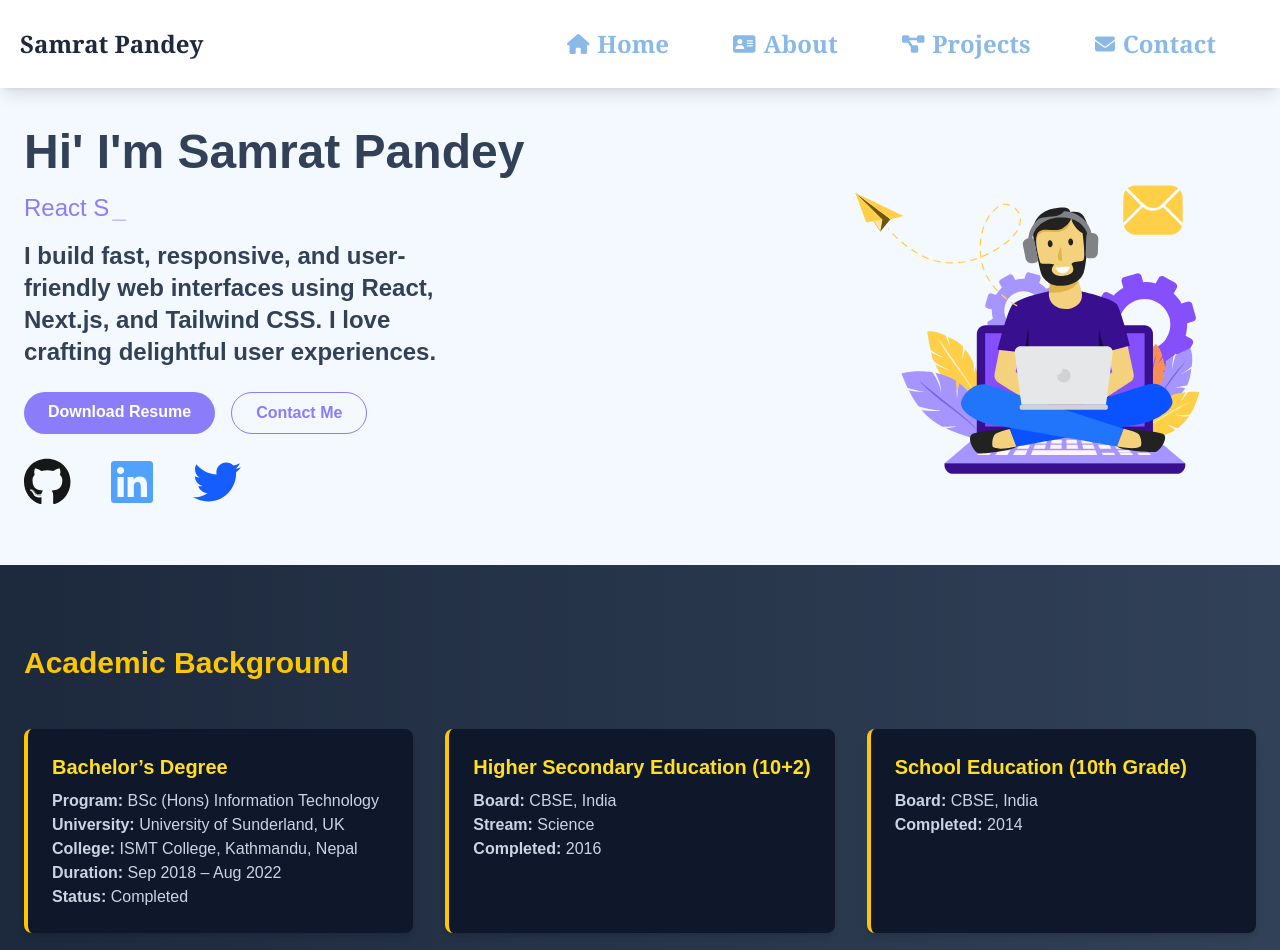
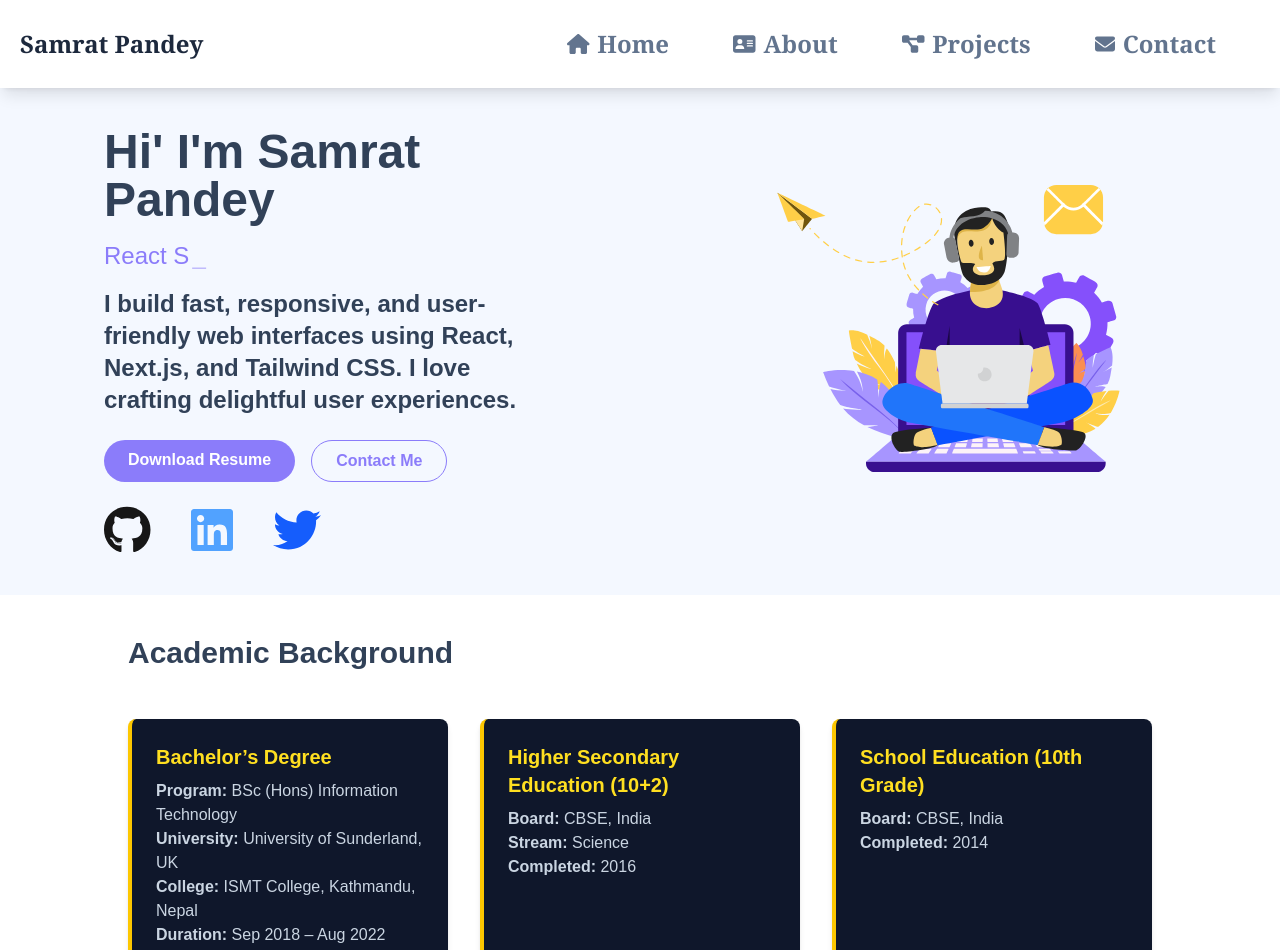
Before and after one commit to samrat-rock/myportifilo, a Next.js app: page / in a window 1280 px wide. Shown: the top 950 px of the page. Built offline with nearby package versions, Linux system fonts and the light colour scheme.

Commit message:
new desgin update going on

```diff
--- a/src/Compoents/Hero/Hero.tsx
+++ b/src/Compoents/Hero/Hero.tsx
@@ -21,7 +21,7 @@ const Hero = () => {
 
   return (
     <section className="px-6 py-10 bg-[#f4f8ff] ">
-      <div className="max-w-7xl mx-auto">
+      <div className="max-w-7xl mx-auto px-20">
 
 
 
--- a/src/Compoents/Navbar/Navbar.tsx
+++ b/src/Compoents/Navbar/Navbar.tsx
@@ -60,7 +60,7 @@ const Navbar = () => {
             key={label}
             href={href}
             onClick={handleLinkClick}
-            className="flex items-center md:px-5 gap-2  text-[#8ab9e7] text-2xl font-bold transition hover:text-white hover:bg-slate-700 px-3 py-2 rounded-lg"
+            className="flex items-center md:px-5 gap-2  text-slate-500 text-2xl font-bold transition hover:text-white hover:bg-slate-700 px-3 py-2 rounded-lg"
           >
             <FontAwesomeIcon icon={icon} className="text-xl" />
             <span>{label}</span>
--- a/src/Compoents/Qulifaction/page.tsx
+++ b/src/Compoents/Qulifaction/page.tsx
@@ -1,8 +1,8 @@
 "use client";
 
 import React, { useState } from "react";
-import { useScrollFadeIn } from "@/Hooks/useScrollFadeIn"; // adjust path as needed
-import { FaStar } from "react-icons/fa"; // Import star icon
+import { useScrollFadeIn } from "@/Hooks/useScrollFadeIn";
+import { FaStar } from "react-icons/fa";
 
 const AcademicDocument = () => {
   const [hovered, setHovered] = useState(false);
@@ -11,23 +11,23 @@ const AcademicDocument = () => {
   const schoolAnim = useScrollFadeIn("up", 0.8, 0.2);
 
   return (
-    <section className="px-6 py-20 bg-gradient-to-r from-slate-800 to-slate-700 text-white">
-      <div className="max-w-7xl mx-auto">
-        {/* Header with hover star */}
+    <section className="md:px-32 md:flex items-center py-10 text-white  ">
+  <div className="max-w-8xl mx-auto">
+
         <div
           className="flex items-center gap-2 mb-12"
           onMouseEnter={() => setHovered(true)}
           onMouseLeave={() => setHovered(false)}
         >
-          <h2 className="text-3xl font-bold text-yellow-400">Academic Background</h2>
+          <h2 className="text-3xl font-bold text-slate-700">Academic Background</h2>
           {hovered && (
             <FaStar className="text-yellow-400 animate-bounce transition duration-300" />
           )}
         </div>
 
-        {/* All cards in a single row on large screens */}
+
         <div className="grid grid-cols-1 lg:grid-cols-3 gap-8">
-          {/* Bachelor's Degree */}
+
           <div
             className="bg-slate-900 rounded-lg p-6 border-l-4 border-yellow-400 shadow-md hover:shadow-yellow-400 transition"
             ref={bachelorAnim.ref}
@@ -45,7 +45,7 @@ const AcademicDocument = () => {
             </p>
           </div>
 
-          {/* Higher Secondary */}
+
           <div
             className="bg-slate-900 rounded-lg p-6 border-l-4 border-yellow-400 shadow-md hover:shadow-yellow-400 transition"
             ref={higherAnim.ref}
@@ -61,7 +61,7 @@ const AcademicDocument = () => {
             </p>
           </div>
 
-          {/* School */}
+
           <div
             className="bg-slate-900 rounded-lg p-6 border-l-4 border-yellow-400 shadow-md hover:shadow-yellow-400 transition"
             ref={schoolAnim.ref}
```
